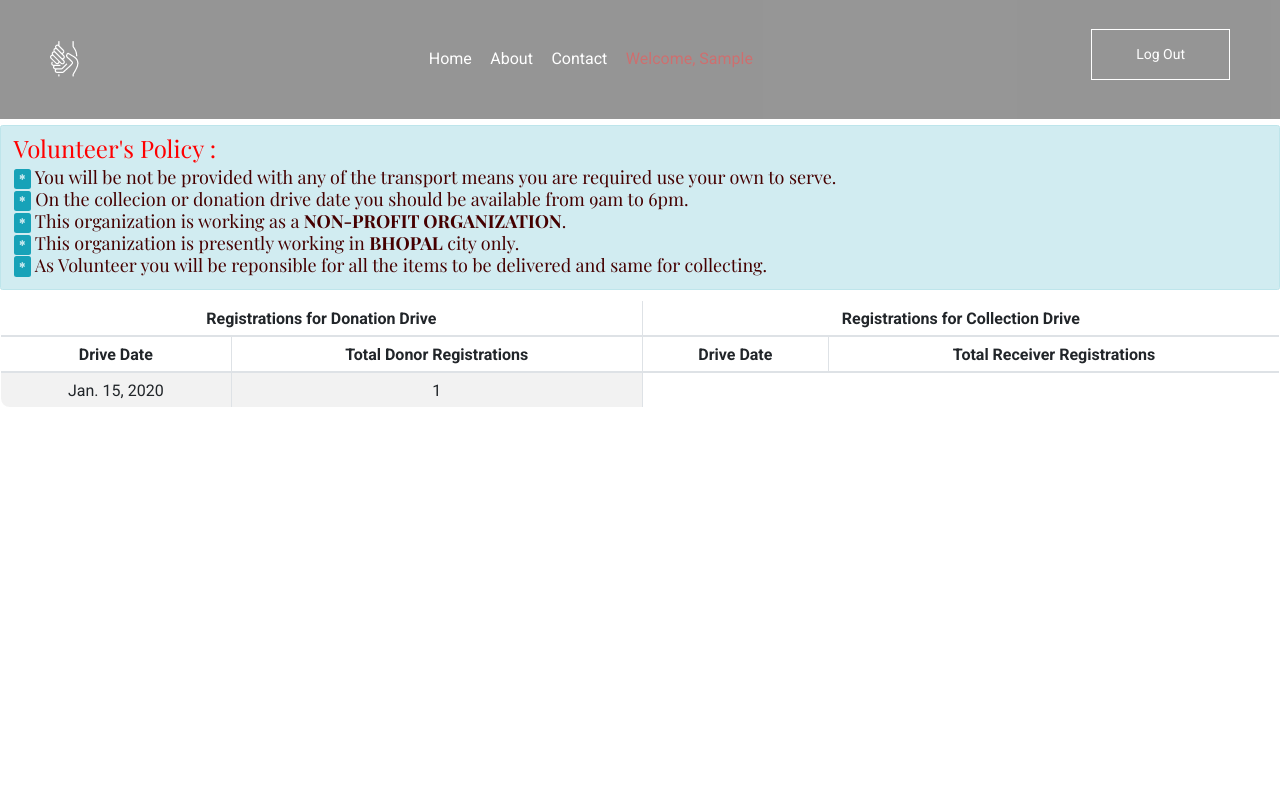
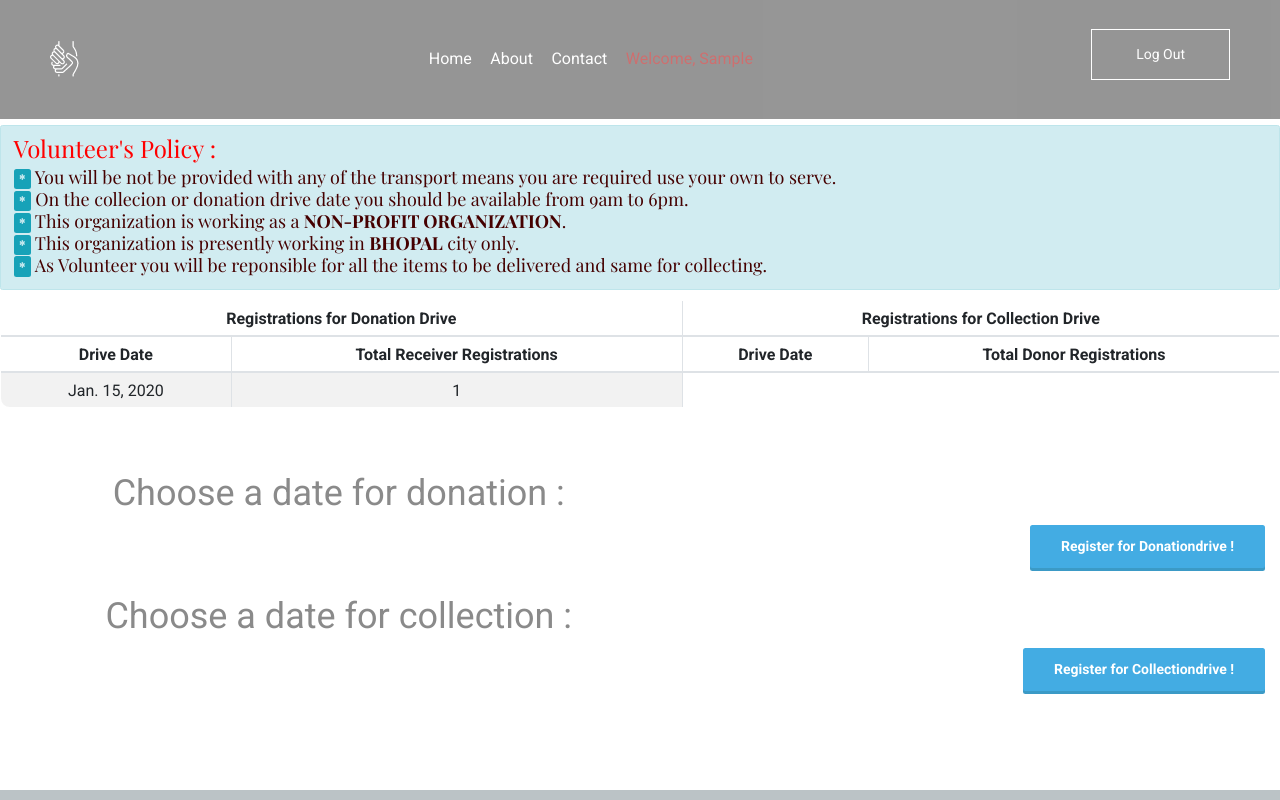
Before and after one commit to parthbhide/helpinghands, a Django app: page /volunteerhome/ in a window 1280 px wide. Run offline with Django 3.2, Linux system fonts and the light colour scheme; a user stored in the database is signed in; tables that the repository leaves empty hold one stand-in row (values such as "Sample post"); some libraries are stand-ins or nearby versions; some web fonts are replaced.

Commit message:
template file changed

```diff
--- a/templates/volunteer-home.html
+++ b/templates/volunteer-home.html
@@ -108,16 +108,21 @@
            <tr>
              <th scope="col" colspan="2" style="text-align: center;">Registrations for Donation Drive</th>
              <th scope="col" colspan="2" style="text-align: center;">Registrations for Collection Drive</th>
+<!--              <th scope="col">Name</th>
+             <th scope="col">Date</th>
+             <th scope="col">Category</th>
+             <th scope="col">Quantity</th>
+             <th scope="col">Description</th> -->
            </tr>
            <tr>
              <th scope="col" style="text-align: center;"> Drive Date</th>
+             <th scope="col" style="text-align: center;"> Total Receiver Registrations</th>
+             <th scope="col" style="text-align: center;"> Drive Date</th>
              <th scope="col" style="text-align: center;"> Total Donor Registrations</th>
-             <th scope="col" style="text-align: center;"> Drive Date</th>
-             <th scope="col" style="text-align: center;"> Total Receiver Registrations</th>
            </tr>
          </thead>
          <tbody>
-              {% for key,value in donor_detail.items %}
+             {% for key,value in donor_detail.items %}
            <tr>
              <td style="text-align: center;">{{ key.date }}</td>
              <td style="text-align: center;">{{ value }}</td>
@@ -128,8 +133,68 @@
 
      </div>
      <br><br>
+     <div style="margin-top: 2%;" class="container-fluid">
+         <div style="padding-left: 2%;">
+              <form id= "donation" method= "POST" action= "{% url 'volunteerhome' %}">
+                 {% csrf_token %}
+                      <h4 style="color:Red;text-align:center">
+                      {% if d_flag %}
+                        <!-- linebreakser is used to convert all \n  passed in python script to line breaks -->
+                        {{ d_e|linebreaksbr }}
 
+                        {% endif %}
+                    </h4>
+                    <br>
+                  <div class="layout-inline row ">
+                      <div class="col-sm-6 col-pro layout-inline align-center ">
+                         <h3><p>Choose a date for donation :</p></h3>
+                      </div>
 
+                      <div class="form-radio">
+                         {% for key,value in donation_dates.items %}
+                           <input type="radio" name="donation_date" value="{{ key }}" id="d{{ key }}" />
+                           <label for="d{{ key }}"> {{ value.date }} </label>
+                          {% endfor %}
+                      </div>
+                  </div>
+                  {% if d_flag %}
+                     <input type="submit" class="btn btn-update align-left" value="Register for Donationdrive !" disabled></a>
+                  {% else %}
+                     <input type="submit" class="btn btn-update align-left" value="Register for Donationdrive !" ></a>
+                  {% endif %}
+              </form>
+        </div>
+        <div style="padding-left: 2%; margin-top: 5%;">
+          <form id= "collection" method= "POST" action= "{% url 'volunteerhome' %}">
+            {% csrf_token %}
+            <h4 style="color:Red;text-align:center">
+            {% if c_flag %}
+              <!-- linebreakser is used to convert all \n  passed in python script to line breaks -->
+              {{ c_e|linebreaksbr }}
+
+              {% endif %}
+            </h4>
+            <br>
+            <div class="layout-inline row ">
+              <div class="col-sm-6 col-pro layout-inline align-center ">
+                   <h3><p>Choose a date for collection :</p></h3>
+              </div>
+              <div class="form-radio">
+                {% for key,value in collection_dates.items %}
+                   <input type="radio" name="collection_date" value="{{ key }}" id="c{{ key }}" />
+                   <label for="c{{ key }}"> {{ value.date }} </label>
+                {% endfor %}
+
+              </div>
+            </div>
+            {% if c_flag %}
+               <input type="submit" class="btn btn-update align-left" value="Register for Collectiondrive !" disabled></a>
+            {% else %}
+               <input type="submit" class="btn btn-update align-left" value="Register for Collectiondrive !" ></a>
+            {% endif %}
+          </form>
+        </div>
+     </div>
 
           <script src="{% static 'js/vendor/modernizr-3.5.0.min.js' %}"></script>
          <script src="{% static 'js/vendor/jquery-1.12.4.min.js' %}"></script>
```
